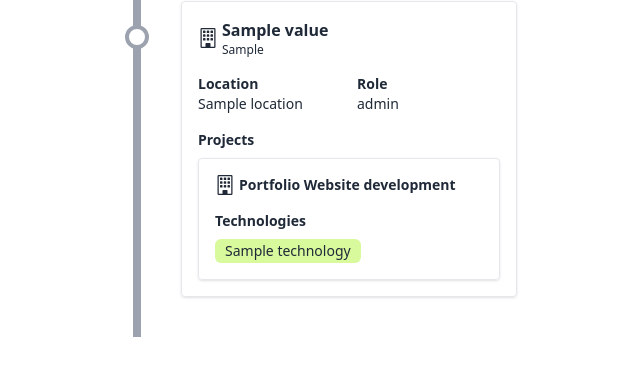
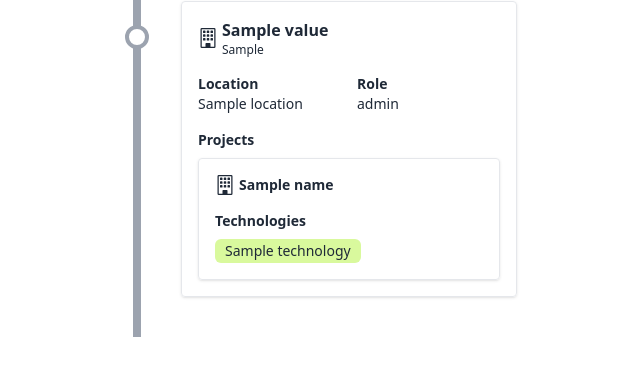
Before and after one commit to VINAY-KUMAR-V-C/vinay_kumar_v_c_2023_portfolio, a Django app: template vinaykumarvcCV/templates/details.html in a window 1280 px wide. Shown: the part 231-600 px from the top of the page, without its empty margins (315-955 px from the left). Run offline with Django 3.2, Linux system fonts and the light colour scheme; the template is opened without the code that fills it: most values are stand-ins (such as "Sample title", 1, 10 or a date in 2020).

Commit message:
Update details.html

```diff
--- a/vinaykumarvcCV/templates/details.html
+++ b/vinaykumarvcCV/templates/details.html
@@ -148,7 +148,11 @@
                                                                                     d="M2 1a1 1 0 0 1 1-1h10a1 1 0 0 1 1 1v14a1 1 0 0 1-1 1H3a1 1 0 0 1-1-1V1Zm11 0H3v14h3v-2.5a.5.5 0 0 1 .5-.5h3a.5.5 0 0 1 .5.5V15h3V1Z">
                                                                                 </path>
                                                                             </svg>
-                                                                            <div>Portfolio Website development</div>
+                                                                            <div>
+                                                                                {% for i in value.projects.name %}
+                                                                                    <li>{{ i }}</li>
+                                                                                {% endfor %}
+                                                                            </div>
                                                                         </div>
                                                                     </div>
                                                                     <div>
```
